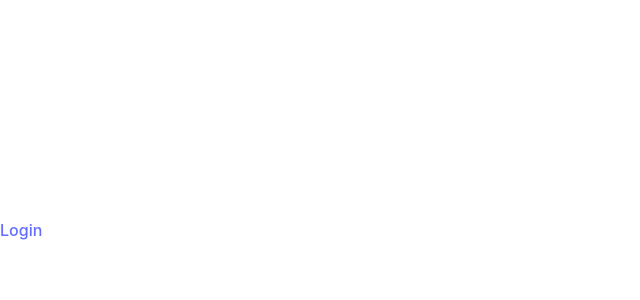
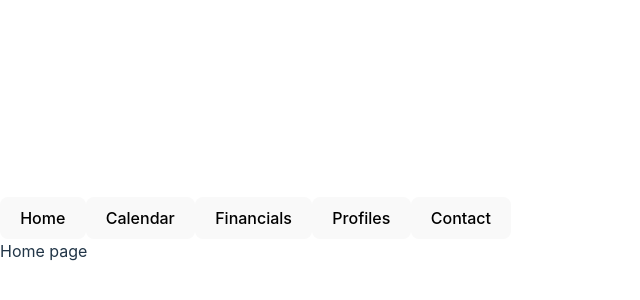
Before and after one commit to Ryan-Boldy/DBAS-6206-Final-Project, a React (Vite) app: page / in a window 1280 px wide. Shown: the part 170-470 px from the top of the page, without its empty margins (0-640 px from the left). Built offline with nearby package versions, Linux system fonts and the light colour scheme.

Commit message:
Conditional Rendering

```diff
--- a/package.json
+++ b/package.json
@@ -12,11 +12,13 @@
   "dependencies": {
     "@aws-sdk/client-dynamodb": "^3.405.0",
     "@aws-sdk/util-dynamodb": "^3.405.0",
+    "@react-typed-hooks/use-key-press": "^1.0.5",
     "googleapis": "^126.0.1",
     "jotai": "^2.4.2",
     "query-string": "^8.1.0",
     "react": "^18.2.0",
-    "react-dom": "^18.2.0"
+    "react-dom": "^18.2.0",
+    "react-hotkeys": "^2.0.0"
   },
   "devDependencies": {
     "@types/react": "^18.2.15",
--- a/src/Resources/GlobalStates.tsx
+++ b/src/Resources/GlobalStates.tsx
@@ -1,3 +1,5 @@
 import {atom} from 'jotai';
 
 export const authToken = atom("");
+export const hotKeysVisible = atom(true);
+export const activeTab = atom("Home");
--- a/src/components/AuthPage.tsx
+++ b/src/components/AuthPage.tsx
@@ -1,29 +1,3 @@
-import { useEffect, useRef } from "react";
-import { GoogleOAuth } from "./GoogleOAuth";
-//import {google} from "googleapis";
+export function AuthPage() {
 
-const clientID = "183448905797-f5ldvmv4cpomfugb0r0jrga86sviqrdv.apps.googleusercontent.com";
-const redirectURI = "http://localhost:5173"
-const scope = "https://www.googleapis.com/auth/userinfo.email";
-const baseURL = "https://accounts.google.com/o/oauth2/auth"
-
-export function AuthPage() {
-    const anchorRef = useRef<HTMLAnchorElement>(null);
-    const token = GoogleOAuth();
-    useEffect(() => {
-        if(anchorRef.current) {
-            anchorRef.current.href = `${baseURL}?scope=${scope}&redirect_uri=${redirectURI}&client_id=${clientID}&response_type=token`;
-        }
-    }, []);
-
-    if(token) {
-        return (<><p>Authenticated. Display some components here.</p></>);
-    } else {
-        return (
-            <>
-                <a className='auth-button' ref={anchorRef}>Login</a>
-            </>
-        )
-
-    }
 }
--- /dev/null
+++ b/src/components/Calendar.tsx
@@ -0,0 +1,10 @@
+import { useEffect } from "react";
+
+export default function Calendar() {
+    useEffect(() => {
+
+    }, []);
+    return (
+        <>Calendar page</>
+    );
+}
--- /dev/null
+++ b/src/components/Contact.tsx
@@ -0,0 +1,7 @@
+export default function Contact() {
+
+    return (
+        <>Contact page</>
+    );
+
+}
--- /dev/null
+++ b/src/components/Financials.tsx
@@ -0,0 +1,5 @@
+export default function Financials() {
+    return (
+        <>Finances page</>
+    );
+}
--- /dev/null
+++ b/src/components/Home.tsx
@@ -0,0 +1,5 @@
+export default function Home() {
+    return (
+        <>Home page</>
+    );
+}
--- /dev/null
+++ b/src/components/Hud.tsx
@@ -0,0 +1,47 @@
+import { useAtom } from "jotai";
+import { useCallback, useEffect } from "react";
+import { activeTab } from "../Resources/GlobalStates";
+import Home from "./Home";
+import Calendar from "./Calendar";
+import Financials from "./Financials";
+import Contact from "./Contact";
+import Profiles from "./Profiles";
+
+export function Hud() {
+
+    const tabs = ["Home", "Calendar", "Financials", "Profiles", "Contact"];
+
+    const [tab, setTab] = useAtom(activeTab);
+
+    const tabClick = useCallback((event: any) => {
+        setTab(event.target.id);
+    }, []);
+
+    //Default to home.
+    let page: JSX.Element = <Home />;
+    switch(tab) {
+        case "Calendar":
+            page = <Calendar />;
+            break;
+        case "Financials":
+            page = <Financials />;
+            break;
+        case "Profiles":
+            page = <Profiles />;
+            break;
+        case "Contact":
+            page = <Contact />;
+    }
+    console.log("Rending tab", tab);
+    return(
+        <>
+            <div>
+                {tabs.map((t) => {
+                    return <button id={t} key={t} onClick={tabClick}>{t}</button>
+                })}
+            </div>
+            {page}
+        </>
+    );
+
+}
--- /dev/null
+++ b/src/components/Profiles.tsx
@@ -0,0 +1,5 @@
+export default function Profiles() {
+    return (
+        <>Profiles page</>
+    );
+}
--- a/src/main.tsx
+++ b/src/main.tsx
@@ -2,9 +2,10 @@ import React from 'react'
 import ReactDOM from 'react-dom/client'
 import './css/index.css'
 import { AuthPage } from './components/AuthPage.tsx'
+import { Hud } from './components/Hud.tsx'
 
 ReactDOM.createRoot(document.getElementById('root')!).render(
   <React.StrictMode>
-    <AuthPage />
+    <Hud />
   </React.StrictMode>,
 )
```
Also changed, not shown: 1 other file (tests, documents, lock files or other folders).
